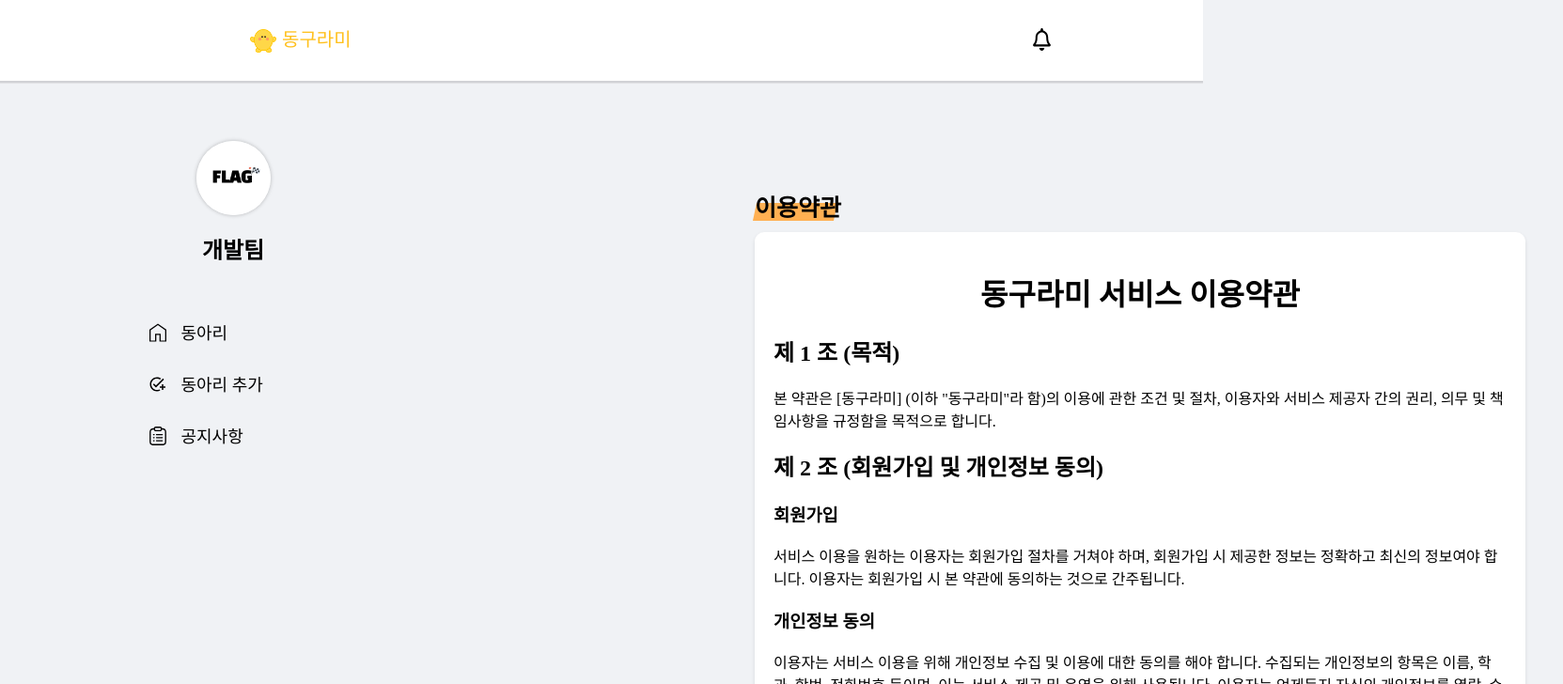
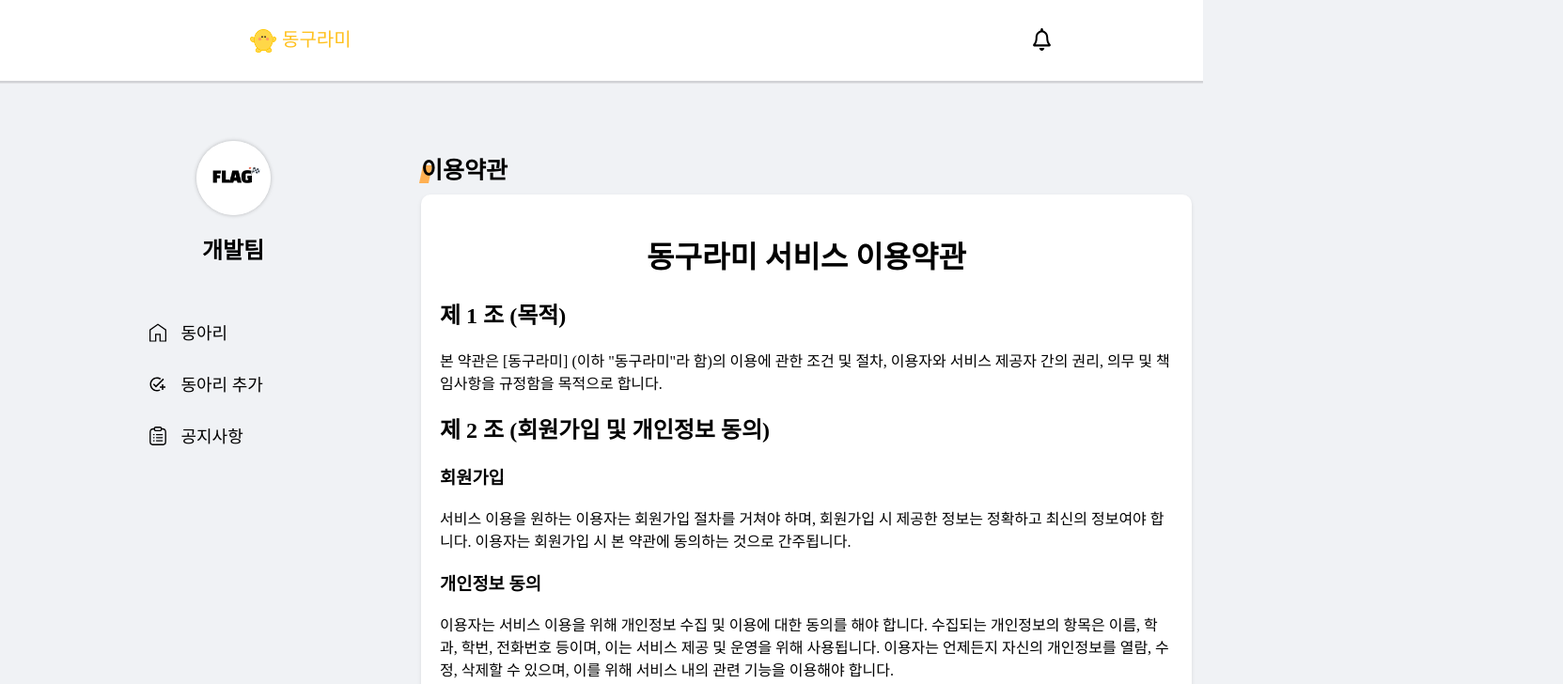
Before and after one commit to USW-Circle-Link/USW-Circle-Link-Web, a Vue app: page /AdminTermsOfUse in a window 1280 px wide. Shown: the top 728 px of the page at 94% size, 1663 px wide, since content can reach past the window. Built offline with nearby package versions, Linux system fonts and the light colour scheme; no server answers.

Commit message:
CSS 디자인 변경

```diff
--- a/src/components/Admin/AdminTermsOfUse.vue
+++ b/src/components/Admin/AdminTermsOfUse.vue
@@ -1,6 +1,6 @@
 <template>
   <div class="container">
-    <div class="content">
+    <div class="contents">
       <h2 class="title">이용약관</h2>
       <div class="notices">
         <table>
@@ -113,9 +113,8 @@ export default {
 }
 
 /* 콘텐츠 영역 설정 */
-.content {
+.contents {
   flex: 1;
-  padding: 40px;
 }
 
 /* 타이틀 스타일 */
```
